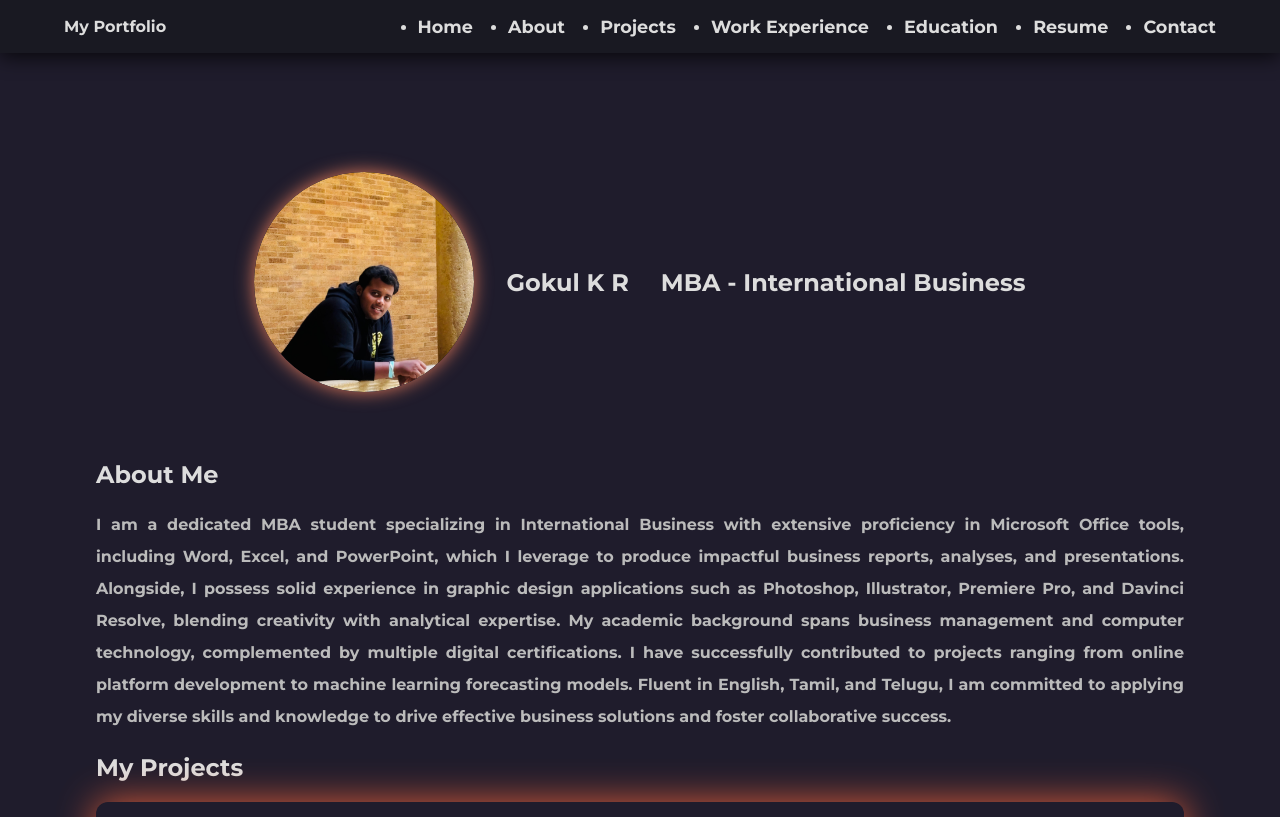
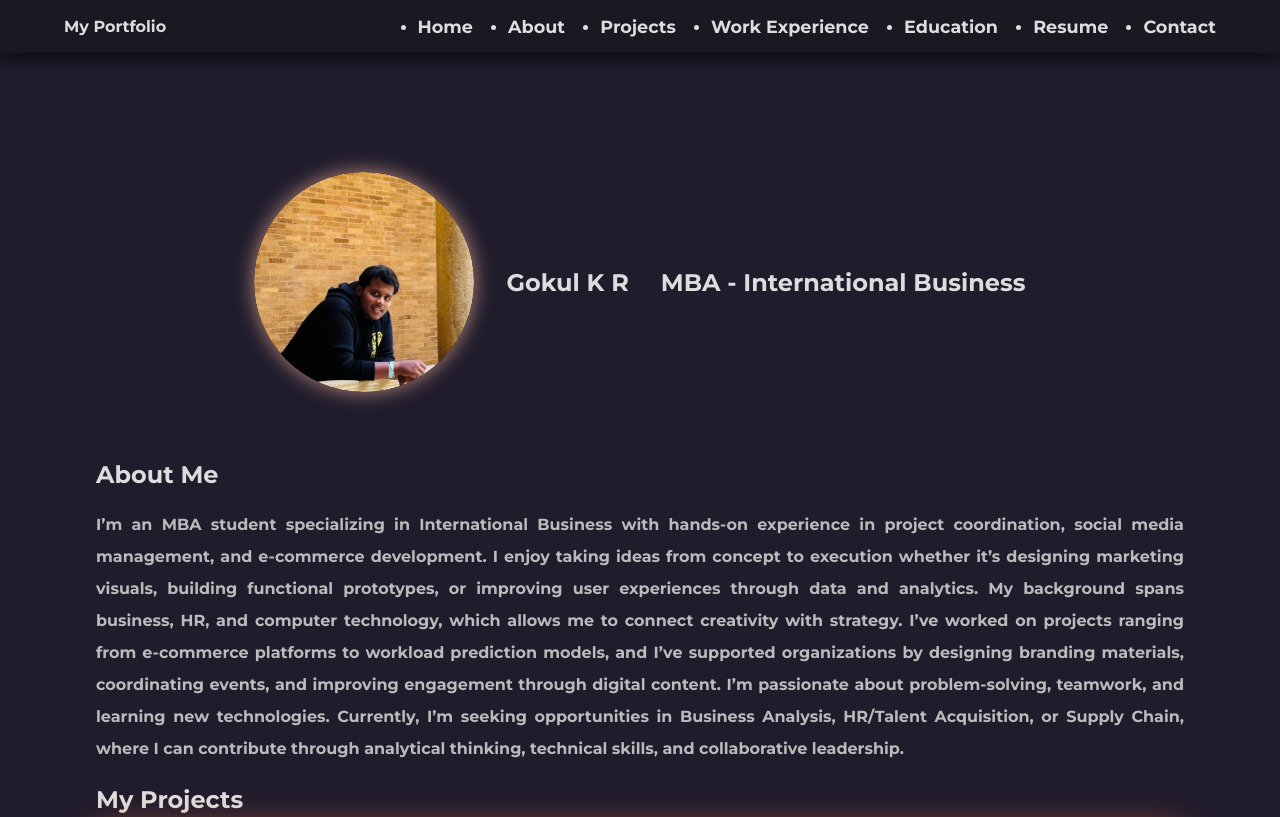
Before and after one commit to gokul6638/my-portfolio, a plain HTML site: page index.html in a window 1280 px wide. Shown: the top 817 px of the page. Drawn offline with Linux system fonts and the light colour scheme.

Commit message:
index.html

```diff
--- a/index.html
+++ b/index.html
@@ -66,14 +66,17 @@
     <section id="about" class="section about reveal">
       <h2>About Me</h2>
       <p>
-        I am a dedicated MBA student specializing in International Business with extensive proficiency in Microsoft Office
-        tools, including Word, Excel, and PowerPoint, which I leverage to produce impactful business reports, analyses,
-        and presentations. Alongside, I possess solid experience in graphic design applications such as Photoshop,
-        Illustrator, Premiere Pro, and Davinci Resolve, blending creativity with analytical expertise. My academic background
-        spans business management and computer technology, complemented by multiple digital certifications. I have
-        successfully contributed to projects ranging from online platform development to machine learning forecasting
-        models. Fluent in English, Tamil, and Telugu, I am committed to applying my diverse skills and knowledge to drive
-        effective business solutions and foster collaborative success.
+        I’m an MBA student specializing in International Business with hands-on experience in project coordination,
+        social media management, and e-commerce development. I enjoy taking ideas from concept to execution whether
+        it’s designing marketing visuals, building functional prototypes, or improving user experiences through data and analytics.
+
+        My background spans business, HR, and computer technology, which allows me to connect creativity with strategy.
+        I’ve worked on projects ranging from e-commerce platforms to workload prediction models, and I’ve supported
+        organizations by designing branding materials, coordinating events, and improving engagement through digital content.
+
+        I’m passionate about problem-solving, teamwork, and learning new technologies. Currently, I’m seeking opportunities
+        in Business Analysis, HR/Talent Acquisition, or Supply Chain, where I can contribute through analytical thinking,
+        technical skills, and collaborative leadership.
       </p>
     </section>
 
@@ -84,7 +87,7 @@
         <h3>Future Project Prediction in IT Industry</h3>
         <p>In this project, I tackled the challenge of forecasting project demand in the competitive IT industry. I employed
           machine learning techniques to analyze historical data and uncover hidden patterns in project inflow. By
-          leveraging linear regression and ensemble models, I developed a system that predicts upcoming workloads
+          leveraging linear regression and ensemble models, I developed a Prototype system that predicts upcoming workloads
           accurately. This allows companies to make informed resource planning decisions and optimize operations. I
           validated the model using real-world data to ensure reliability and effectiveness. The result is a practical
           tool that supports financial stability and strategic growth. This experience deepened my understanding of
```
